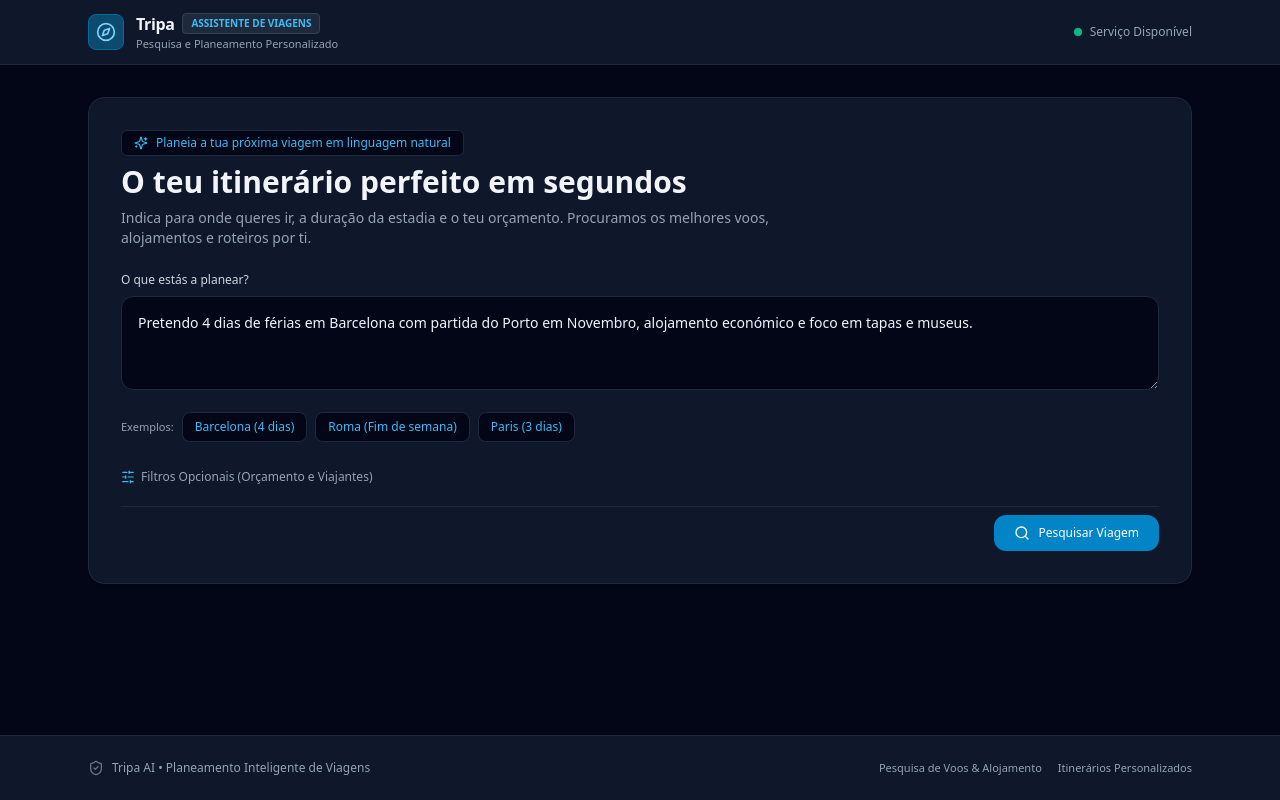
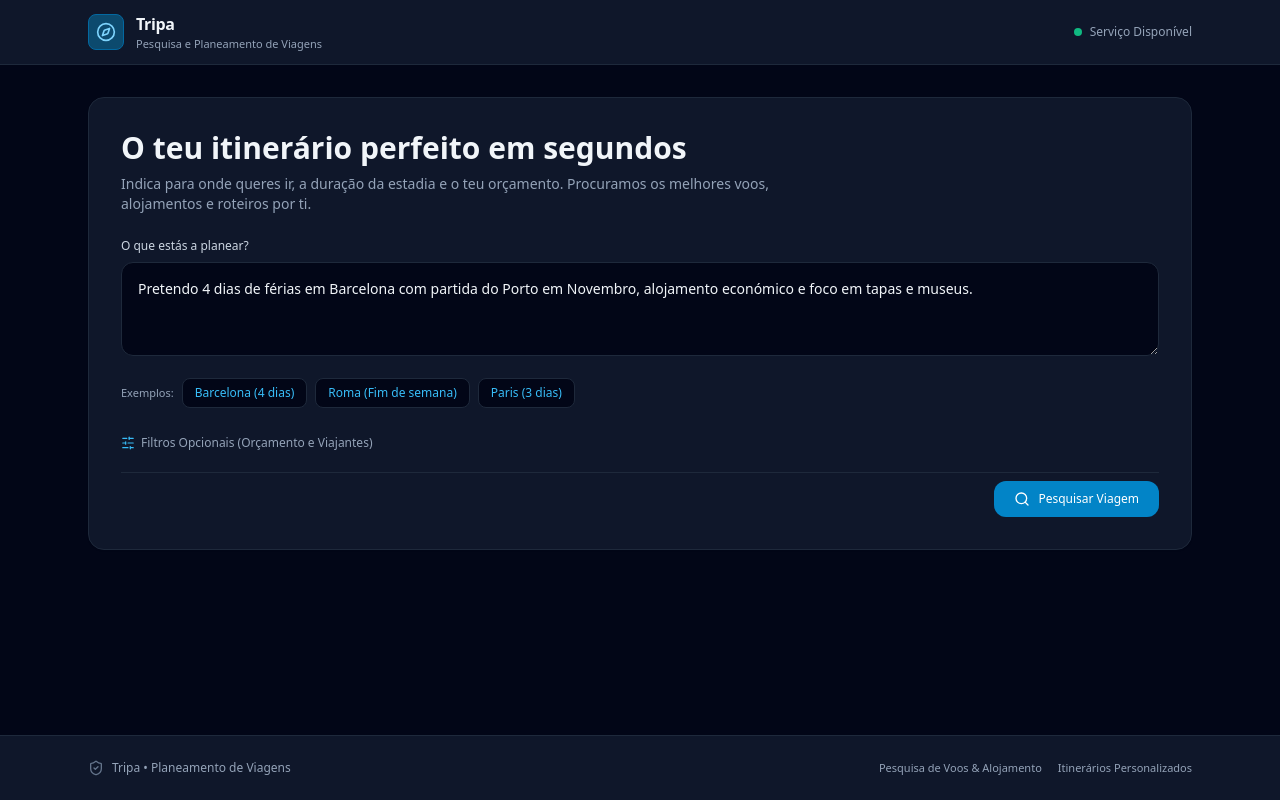
Before and after one commit to tskxz/tripa, a Next.js app: page / in a window 1280 px wide. Built offline with nearby package versions, Linux system fonts and the light colour scheme.

Commit message:
fix(ui): remover badges e texto de IA (Issue #4)

```diff
--- a/src/app/page.tsx
+++ b/src/app/page.tsx
@@ -9,9 +9,6 @@ import {
   SlidersHorizontal,
   Users,
   Wallet,
-  Sparkles,
-  Plane,
-  Building2,
   ShieldCheck,
   AlertCircle,
 } from "lucide-react";
@@ -68,16 +65,11 @@ export default function HomePage() {
               <Compass className="w-5 h-5" />
             </div>
             <div>
-              <div className="flex items-center space-x-2">
-                <span className="font-bold text-base tracking-tight text-slate-100">
-                  Tripa
-                </span>
-                <span className="px-2 py-0.5 text-[10px] font-semibold uppercase rounded bg-slate-800 text-sky-400 border border-slate-700">
-                  Assistente de Viagens
-                </span>
-              </div>
+              <span className="font-bold text-base tracking-tight text-slate-100 block">
+                Tripa
+              </span>
               <p className="text-[11px] text-slate-400">
-                Pesquisa e Planeamento Personalizado
+                Pesquisa e Planeamento de Viagens
               </p>
             </div>
           </div>
@@ -94,10 +86,6 @@ export default function HomePage() {
         {/* Secção Central de Pesquisa */}
         <section className="rounded-2xl border border-slate-800 bg-slate-900 p-6 sm:p-8 space-y-6 shadow-sm">
           <div className="space-y-2">
-            <div className="inline-flex items-center space-x-2 px-3 py-1 rounded-md bg-slate-950 border border-slate-800 text-sky-400 text-xs font-medium">
-              <Sparkles className="w-3.5 h-3.5" />
-              <span>Planeia a tua próxima viagem em linguagem natural</span>
-            </div>
             <h1 className="text-2xl sm:text-3xl font-bold text-slate-100">
               O teu itinerário perfeito em segundos
             </h1>
@@ -314,7 +302,7 @@ export default function HomePage() {
         <div className="max-w-6xl mx-auto px-4 sm:px-6 flex flex-col sm:flex-row items-center justify-between gap-4">
           <div className="flex items-center space-x-2">
             <ShieldCheck className="w-4 h-4 text-slate-500" />
-            <span>Tripa AI &bull; Planeamento Inteligente de Viagens</span>
+            <span>Tripa &bull; Planeamento de Viagens</span>
           </div>
           <div className="flex items-center space-x-4 text-[11px]">
             <span>Pesquisa de Voos & Alojamento</span>
--- a/src/components/BudgetSummaryCard.tsx
+++ b/src/components/BudgetSummaryCard.tsx
@@ -23,13 +23,13 @@ export function BudgetSummaryCard({ budget }: BudgetSummaryCardProps) {
 
         <div>
           {budget.is_under_budget ? (
-            <span className="inline-flex items-center space-x-1 px-2.5 py-1 rounded-full bg-emerald-950 text-emerald-400 border border-emerald-800/60 text-[11px] font-medium">
-              <CheckCircle2 className="w-3 h-3" />
+            <span className="inline-flex items-center space-x-1.5 text-emerald-400 text-xs font-medium">
+              <CheckCircle2 className="w-3.5 h-3.5" />
               <span>Dentro do Orçamento</span>
             </span>
           ) : (
-            <span className="inline-flex items-center space-x-1 px-2.5 py-1 rounded-full bg-amber-950 text-amber-400 border border-amber-800/60 text-[11px] font-medium">
-              <AlertCircle className="w-3 h-3" />
+            <span className="inline-flex items-center space-x-1.5 text-amber-400 text-xs font-medium">
+              <AlertCircle className="w-3.5 h-3.5" />
               <span>Acima do Pretendido</span>
             </span>
           )}
```
